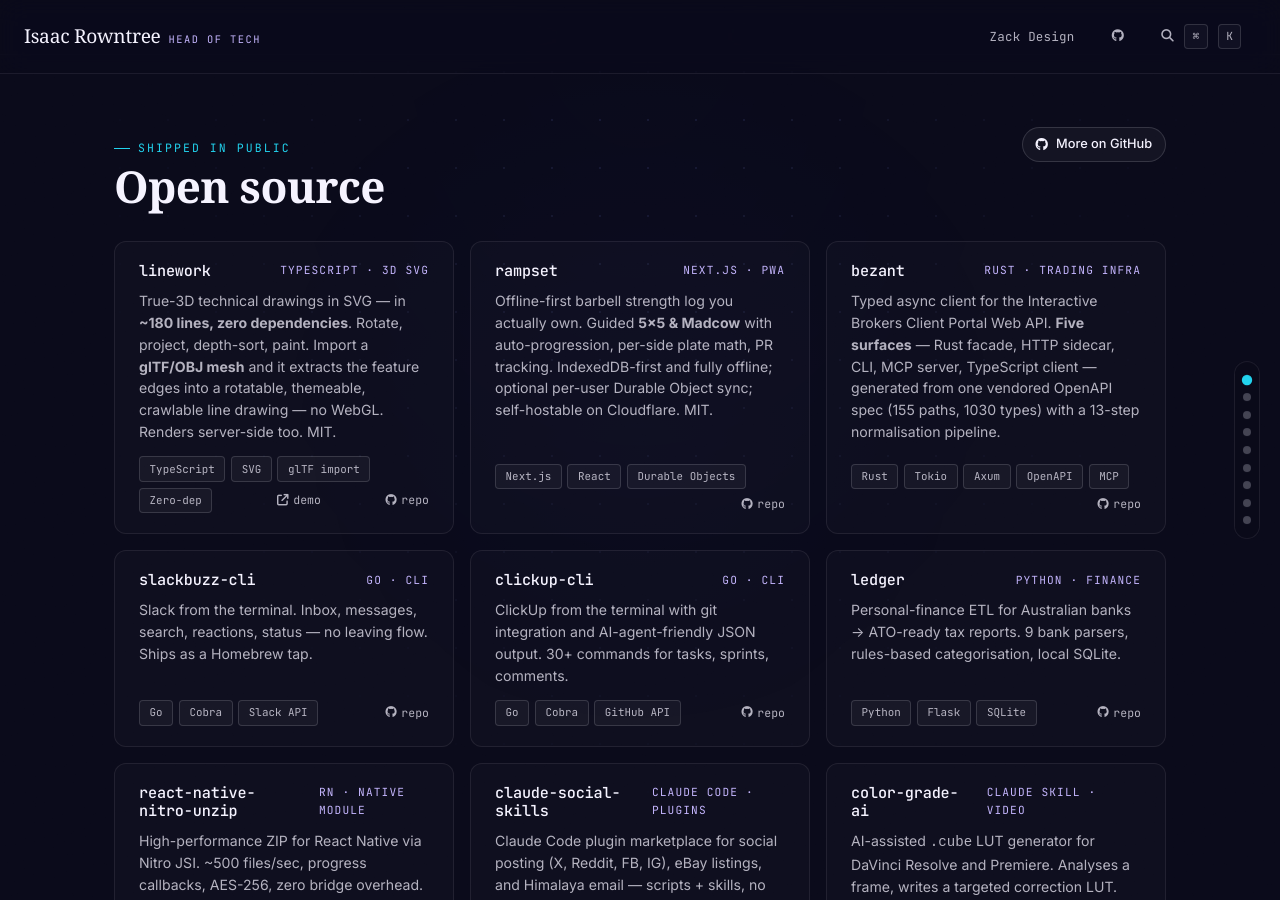
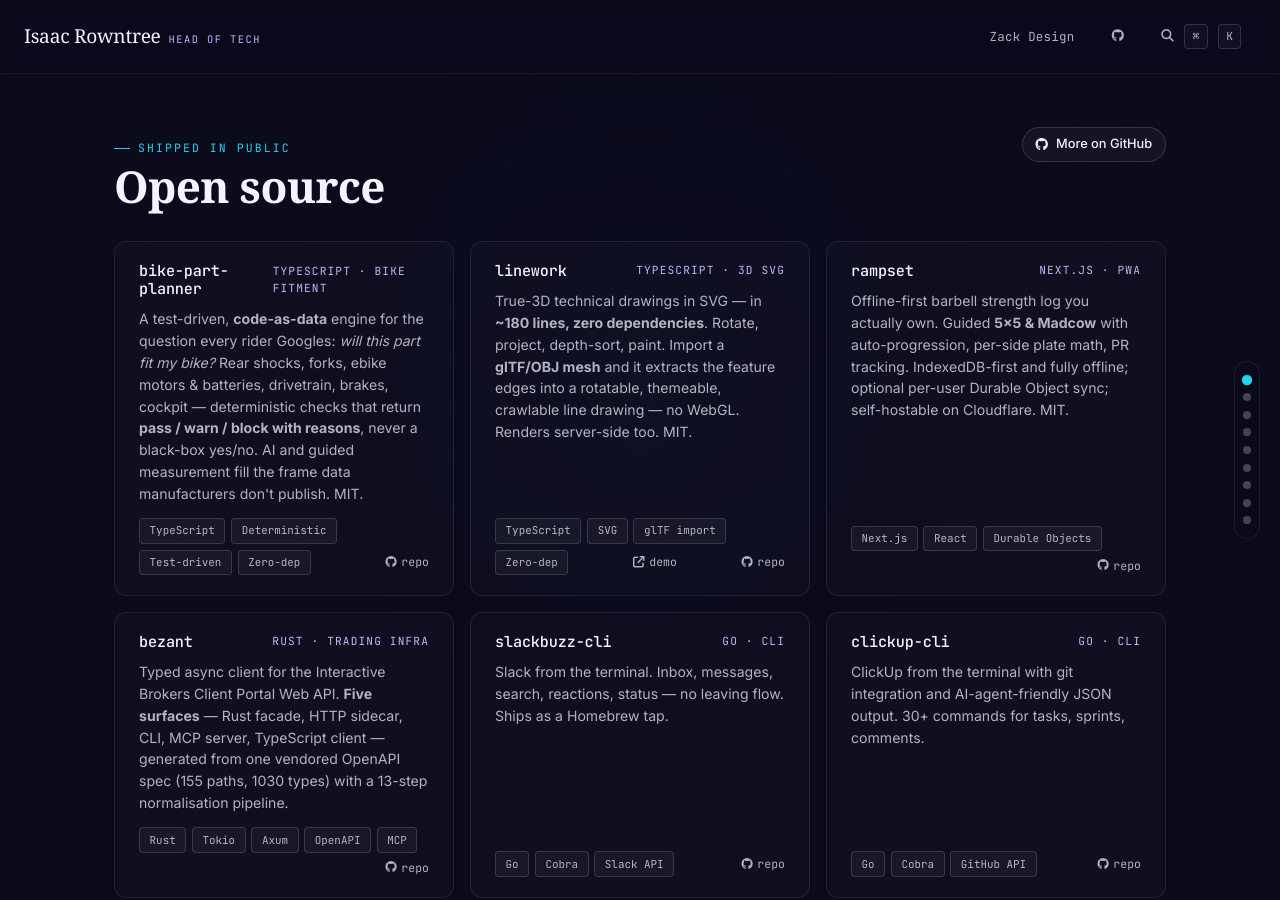
Before and after one commit to isaacrowntree/isaacrowntree.github.io, a Jekyll site: the page built from index.html, in a window 1280 px wide and 900 px high, scrolled down 3761 px. Built offline with Jekyll 4.4.1, drawn with Linux system fonts in a browser that asks for light colours; some web fonts are replaced.

Commit message:
Add bike-part-planner to open-source projects
Feature the code-as-data bike fitment engine (was missing). Evergreen wording —
describes the approach, not a snapshot of counts.

```diff
--- a/index.html
+++ b/index.html
@@ -286,6 +286,18 @@
     </div>
 
     <div class="oss-grid">
+
+      <article class="oss-card">
+        <div class="oss-card__head">
+          <h3 class="oss-card__title">bike-part-planner</h3>
+          <span class="oss-card__kicker">TypeScript · Bike fitment</span>
+        </div>
+        <p class="oss-card__body">A test-driven, <strong>code-as-data</strong> engine for the question every rider Googles: <em>will this part fit my bike?</em> Rear shocks, forks, ebike motors &amp; batteries, drivetrain, brakes, cockpit — deterministic checks that return <strong>pass / warn / block with reasons</strong>, never a black-box yes/no. AI and guided measurement fill the frame data manufacturers don't publish. MIT.</p>
+        <div class="oss-card__footer">
+          <span class="stack-badge">TypeScript</span><span class="stack-badge">Deterministic</span><span class="stack-badge">Test-driven</span><span class="stack-badge">Zero-dep</span>
+          <a href="https://github.com/isaacrowntree/bike-part-planner" target="_blank" rel="noopener" class="oss-card__link"><i class="fab fa-github"></i>repo</a>
+        </div>
+      </article>
 
       <article class="oss-card">
         <div class="oss-card__head">
```
